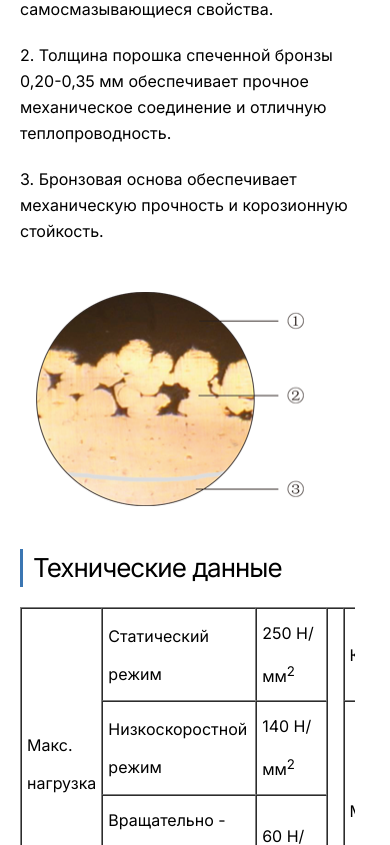
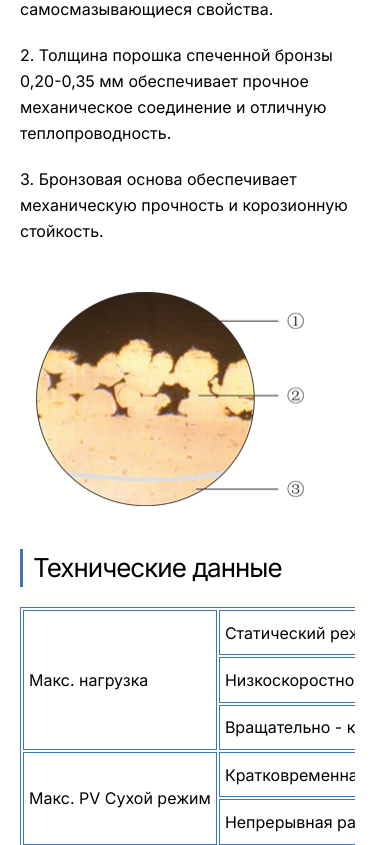
Before and after one commit to ArtemMazin/ViVa, a Next.js app: page /goods/products01/hmg-11 in a window 390 px wide. Shown: the part 1155-2000 px from the top of the page. Built offline with nearby package versions, Linux system fonts and the light colour scheme.

Commit message:
feat: добавить хук useScreenWidth. исправить стили таблиц и сайд-меню

```diff
--- a/app/goods/products01/hmg-11/hmg11.module.css
+++ b/app/goods/products01/hmg-11/hmg11.module.css
@@ -37,10 +37,17 @@
 }
 
 .table {
-  line-height: 38px;
+  width: 100%;
+  line-height: 28px;
+  border: 1px solid var(--color-bg-blue);
 }
 .cell {
   padding: 5px;
+  text-wrap: nowrap;
+  border: 1px solid var(--color-bg-blue);
+}
+.scroll {
+  overflow-x: auto;
 }
 
 @media (max-width: 1096px) {
@@ -58,7 +65,4 @@
     height: 300px;
     object-fit: cover;
   }
-  .scroll {
-    overflow-x: scroll;
-  }
 }
--- a/app/goods/products01/hmg-11/page.jsx
+++ b/app/goods/products01/hmg-11/page.jsx
@@ -53,12 +53,7 @@ const hmg11 = () => {
       <section>
         <h2 className={subtitle}>Технические данные</h2>
         <div className={scroll}>
-          <table
-            border='1'
-            cellPadding='0'
-            cellSpacing='0'
-            width='100%'
-            className={table}>
+          <table className={table}>
             <tbody>
               <tr>
                 <td
--- a/app/goods/products01/hmg-50/hmg50.module.css
+++ b/app/goods/products01/hmg-50/hmg50.module.css
@@ -37,10 +37,17 @@
 }
 
 .table {
-  line-height: 38px;
+  width: 100%;
+  line-height: 28px;
+  border: 1px solid var(--color-bg-blue);
 }
 .cell {
   padding: 5px;
+  text-wrap: nowrap;
+  border: 1px solid var(--color-bg-blue);
+}
+.scroll {
+  overflow-x: auto;
 }
 
 @media (max-width: 1096px) {
@@ -58,7 +65,4 @@
     height: 300px;
     object-fit: cover;
   }
-  .scroll {
-    overflow-x: scroll;
-  }
 }
--- a/app/goods/products01/hmg-fr/hmgFR.module.css
+++ b/app/goods/products01/hmg-fr/hmgFR.module.css
@@ -38,10 +38,17 @@
 }
 
 .table {
-  line-height: 38px;
+  width: 100%;
+  line-height: 28px;
+  border: 1px solid var(--color-bg-blue);
 }
 .cell {
   padding: 5px;
+  text-wrap: nowrap;
+  border: 1px solid var(--color-bg-blue);
+}
+.scroll {
+  overflow-x: auto;
 }
 
 @media (max-width: 1096px) {
@@ -59,7 +66,4 @@
     height: 300px;
     object-fit: cover;
   }
-  .scroll {
-    overflow-x: scroll;
-  }
 }
--- a/components/header/navigation/Navigation.jsx
+++ b/components/header/navigation/Navigation.jsx
@@ -1,11 +1,12 @@
 'use client';
 
 import React, { useState } from 'react';
-import { row, list, item, active, link } from './navigation.module.css';
+import { row, list, item, active, link, relative } from './navigation.module.css';
 import { usePathname } from 'next/navigation';
 import Link from 'next/link';
 import { navLinks } from '@/utils/constants';
 import SideMenu from '../side-menu/SideMenu';
+import useScreenWidth from '@/hooks/useScreenWidth';
 
 const Navigation = () => {
   const [showGoodsSideMenu, setShowGoodsSideMenu] = useState(false);
@@ -22,6 +23,8 @@ const Navigation = () => {
     setShowContactsSideMenu(false);
   };
 
+  const { device } = useScreenWidth();
+
   return (
     <nav className={row}>
       <ul className={`${list} container`}>
@@ -30,7 +33,7 @@ const Navigation = () => {
           return (
             <li
               key={name}
-              className={item}
+              className={`${device === 'pc' ? relative : ''} ${item}`}
               onMouseEnter={() => onMouseEnterHandler(href)}
               onMouseLeave={onMouseLeaveHandler}>
               <Link
--- a/components/header/navigation/navigation.module.css
+++ b/components/header/navigation/navigation.module.css
@@ -8,9 +8,9 @@
   display: flex;
   justify-content: space-between;
   list-style-type: none;
+  position: relative;
 }
 .item {
-  position: relative;
   padding: 1px 0;
   display: flex;
   justify-content: center;
@@ -40,3 +40,6 @@
 .link:visited {
   color: var(--color-main);
 }
+.relative {
+  position: relative;
+}
--- /dev/null
+++ b/hooks/useScreenWidth.jsx
@@ -0,0 +1,22 @@
+'use client';
+
+import { useEffect, useState } from 'react';
+
+const useScreenWidth = () => {
+  const [device, setDevice] = useState('');
+  const screenWidth = window.screen.width;
+
+  useEffect(() => {
+    if (screenWidth >= 1280) {
+      setDevice('pc');
+    } else if (screenWidth >= 980 && screenWidth < 1280) {
+      setDevice('notebook');
+    } else if (screenWidth >= 768 && screenWidth < 980) {
+      setDevice('table');
+    } else {
+      setDevice('mobile');
+    }
+  }, [screenWidth, device]);
+  return { device };
+};
+export default useScreenWidth;
```
Also changed, not shown: app/goods/goods.module.css (+22 -1 lines), app/goods/products01/hmg-50/page.jsx (+1 -6 lines), app/goods/products01/hmg-fr/page.jsx (+1 -6 lines), components/Main/slider/slidesList/slides-list.module.css (+8 -0 lines).
